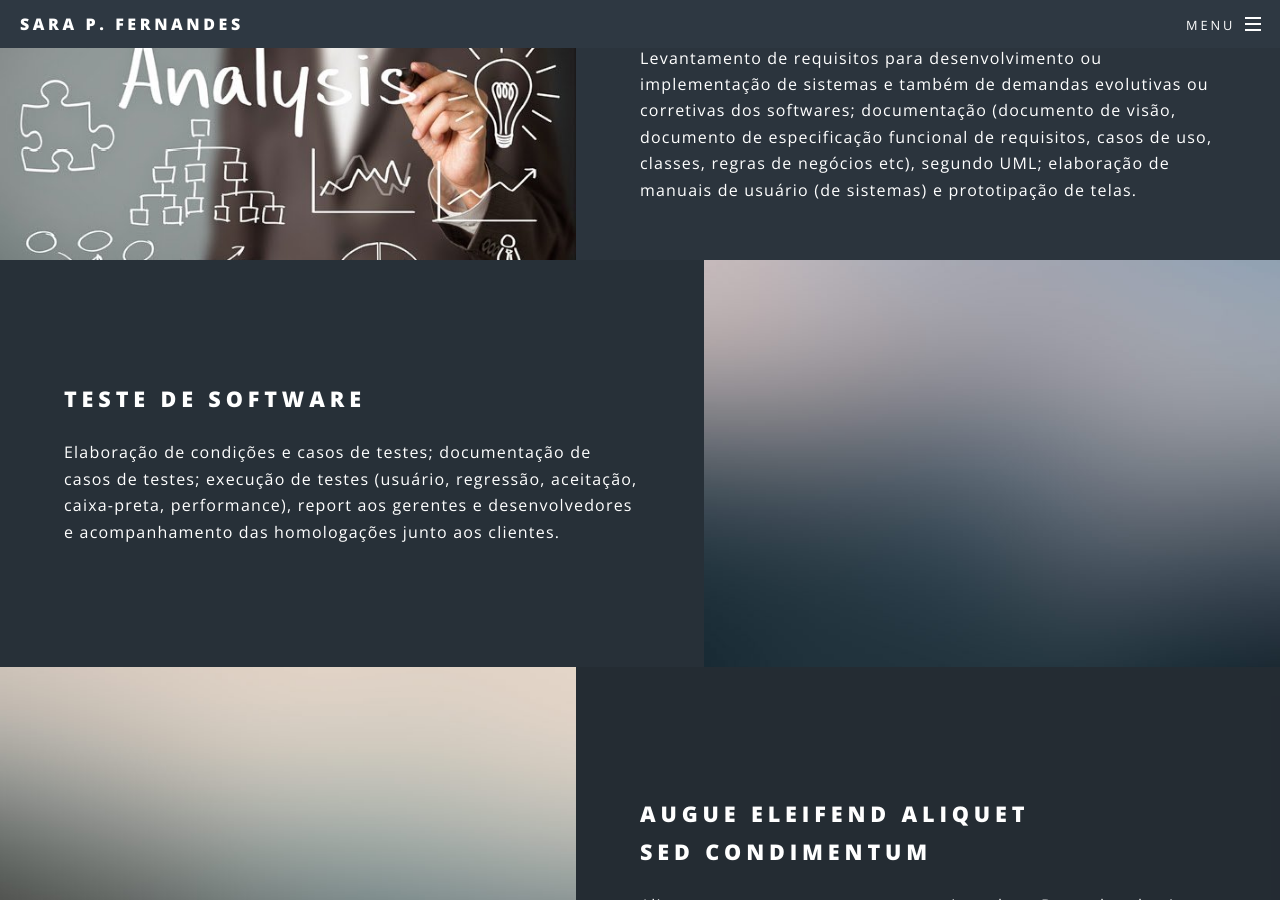
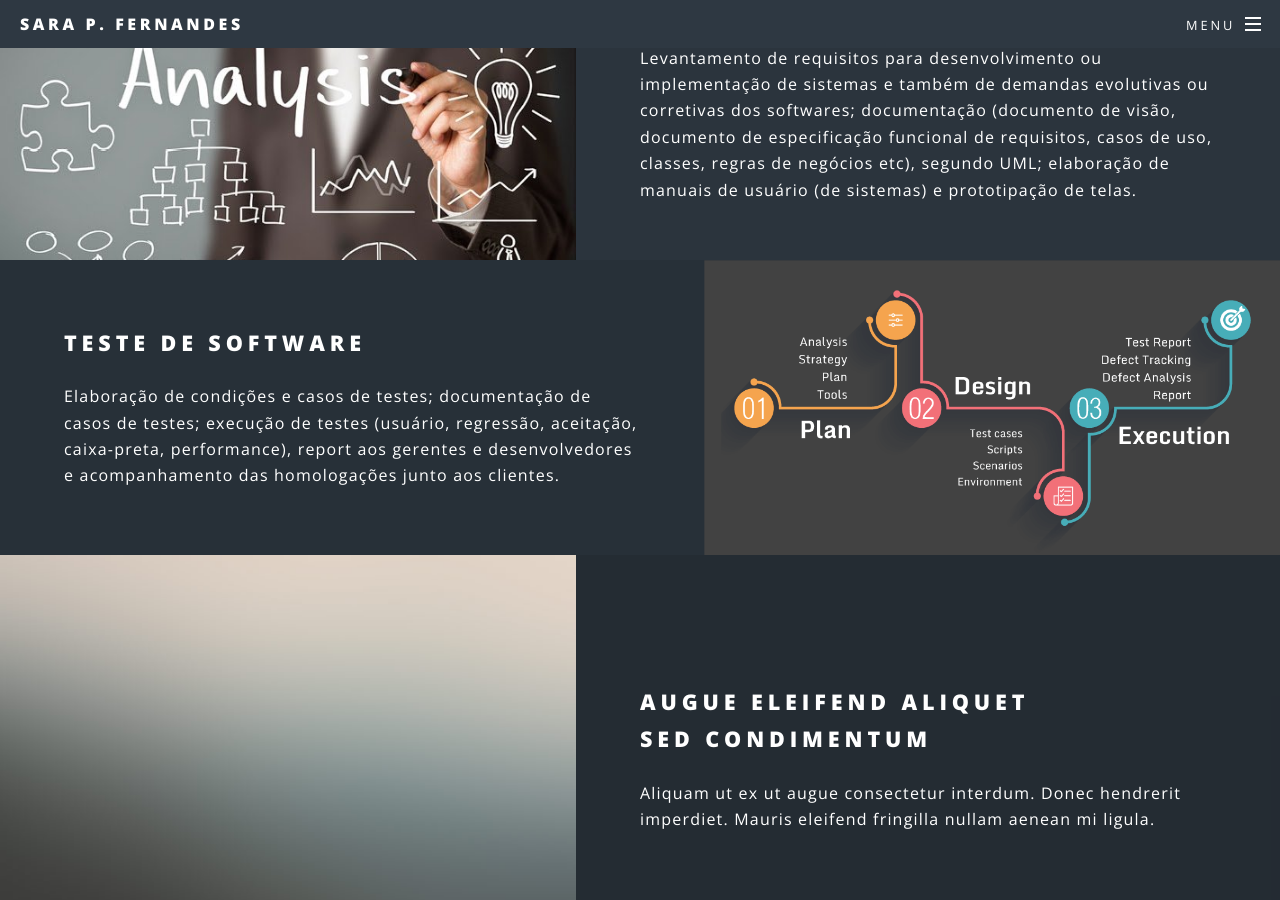
Before and after one commit to SaraFernandes/sarafernandes.github.io_sfdhgdfg, a Jekyll site: the page built from index.html, in a window 1280 px wide and 900 px high, scrolled down 1591 px. Built offline with Jekyll 4.4.1, drawn with Linux system fonts in a browser that asks for light colours.

```diff
--- a/index.html
+++ b/index.html
@@ -38,7 +38,7 @@
 							</div>
 						</section>
 						<section class="spotlight">
-							<div class="image"><img src="images/pic02.jpg" alt="" /></div><div class="content">
+							<div class="image"><img src="images/teste.png" alt="" /></div><div class="content">
 								<h2>Teste de Software<br/></h2>
 								<p>Elaboração de condições e casos de testes; documentação de casos de testes; execução de testes (usuário, regressão, aceitação, caixa-preta, performance), report aos gerentes e desenvolvedores e acompanhamento das homologações junto aos clientes.</p>							</div>
 						</section>
```
Also changed, not shown: images/teste.png (added).
